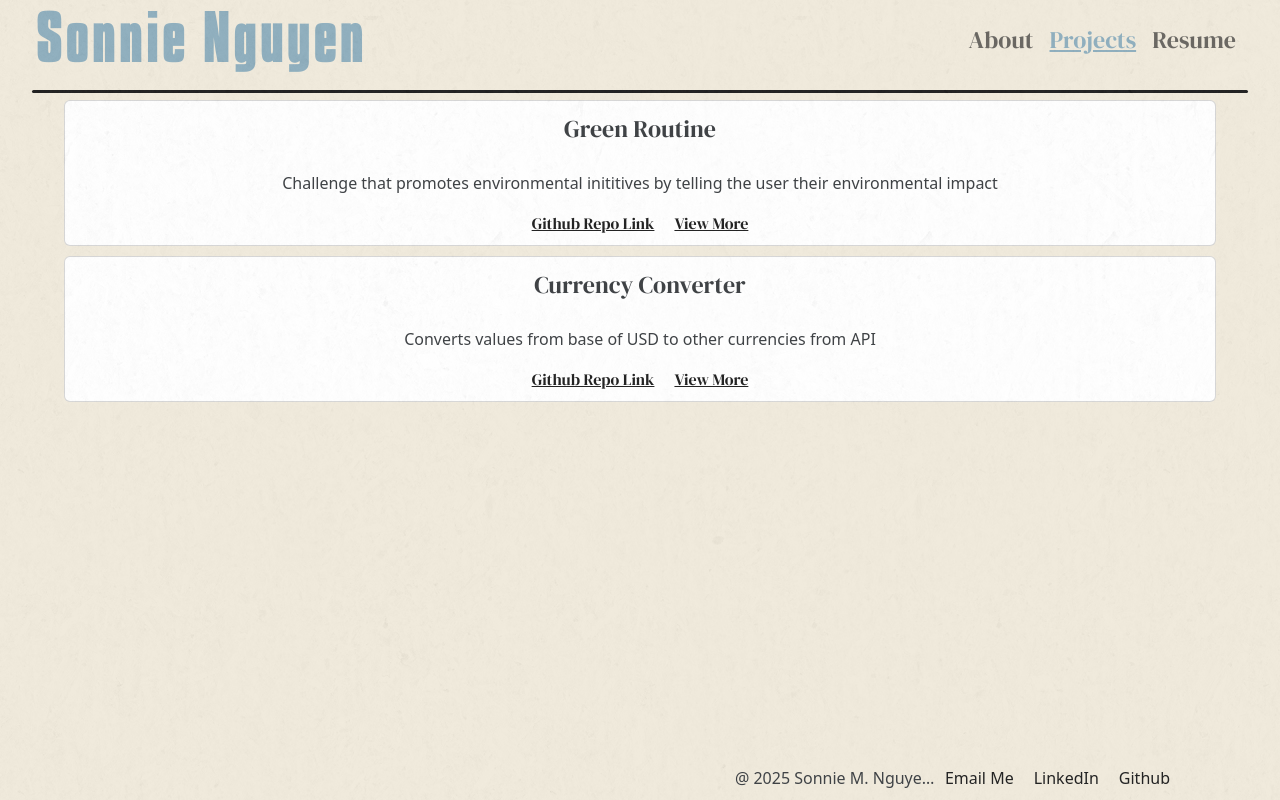
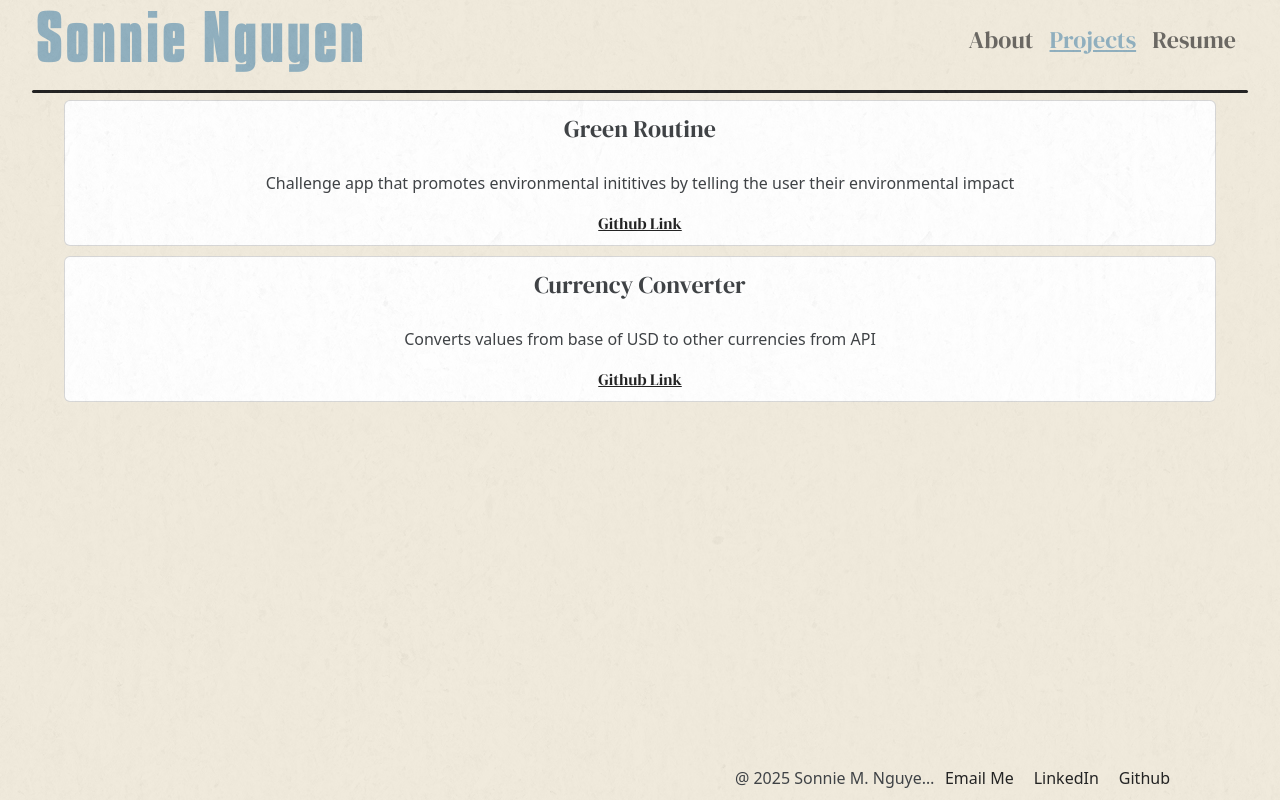
Before and after one commit to Sunsonni/PortfolioWebsite, a React (Vite) app in the folder Portfolio-client/: page /Projects in a window 1280 px wide. Built offline with nearby package versions, Linux system fonts and the light colour scheme.

Commit message:
posts taken off to be worked on outside of functionality

```diff
--- a/Portfolio-client/src/components/Card.jsx
+++ b/Portfolio-client/src/components/Card.jsx
@@ -10,12 +10,16 @@ import {
 const Blog = ({project}) => {
     const { title, description, link, id } = project;
     const navigate = useNavigate();
-    const handleClick = () => {
-        navigate(`/post/${id}`);
+    // const handleClick = () => {
+    //     navigate(`/post/${id}`);
+    // };
+
+    const placeholderClick = () => {
+        window.open(link);
     };
 
     return (
-        <div className='project-card' onClick={handleClick}>
+        <div className='project-card' onClick={placeholderClick}>
             <Card className='card'>
                 <CardTitle className='nav-link'>
                     {title}
@@ -27,11 +31,11 @@ const Blog = ({project}) => {
                 </CardBody>
                 <div className='cardButtons'>
                 <a className='projects-link'href={link} target="_blank" onClick={(e) => e.stopPropagation()} >
-                    Github Repo Link
+                    Github Link
                 </a>
-                <Link to={`/post/${id}`} className="projects-link" onClick={(e) => e.stopPropagation()} >
+                {/* <Link to={`/post/${id}`} className="projects-link" onClick={(e) => e.stopPropagation()} >
                 View More
-                </Link>
+                </Link> */}
                 </div>
             </Card>
         </div>
--- a/Portfolio-client/src/utils/projectUtils.js
+++ b/Portfolio-client/src/utils/projectUtils.js
@@ -1,7 +1,7 @@
 const projects = [
     {
         title: 'Green Routine',
-        description: 'Challenge that promotes environmental inititives by telling the user their environmental impact',
+        description: 'Challenge app that promotes environmental inititives by telling the user their environmental impact',
         link: 'https://github.com/TheGitGang/GreenRoutine',
         id: 0
     },
```
